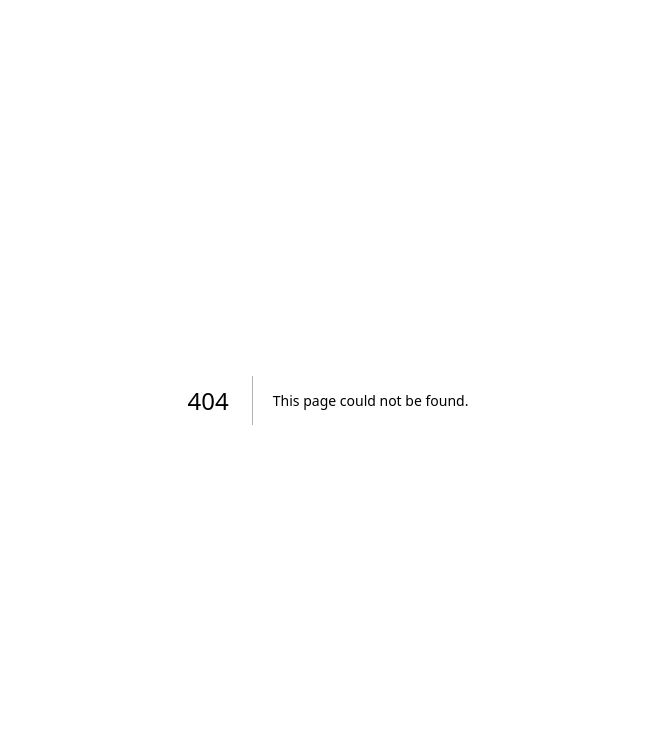
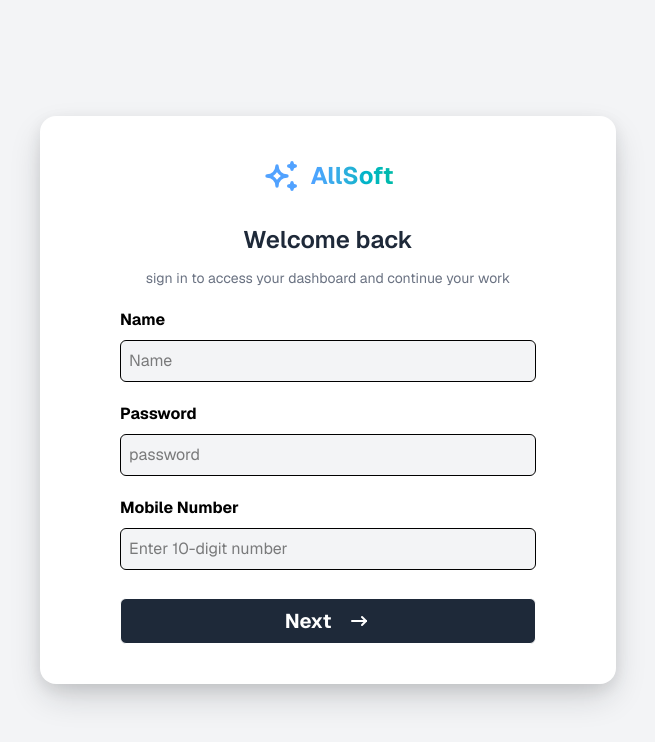
Before and after one commit to mozxmmil/assignment, a Next.js app: page /login in a window 1280 px wide. Before the commit this address had no page. Shown: the top 742 px of the page, without its empty margins (312-967 px from the left). Built offline with nearby package versions, Linux system fonts and the light colour scheme.

Commit message:
button component is built

```diff
--- a/src/app/layout.tsx
+++ b/src/app/layout.tsx
@@ -1,4 +1,6 @@
 import type { Metadata } from "next";
+import { GeistSans } from "geist/font/sans";
+
 
 import "./globals.css";
 
@@ -14,7 +16,9 @@ export default function RootLayout({
 }>) {
 	return (
 		<html lang="en">
-			<body className={`antialiased`}>{children}</body>
+			<body className={`antialiased ${GeistSans.className}`}>
+				{children}
+			</body>
 		</html>
 	);
 }
--- /dev/null
+++ b/src/app/login/page.tsx
@@ -0,0 +1,12 @@
+import Login from '@/components/ui/login'
+import React from 'react'
+
+const page = () => {
+  return (
+    <main className="w-full h-screen bg-gray-100 flex justify-center items-center ">
+			<Login />
+		</main>
+  )
+}
+
+export default page
--- a/src/app/page.tsx
+++ b/src/app/page.tsx
@@ -1,12 +1,6 @@
-import Login from "@/components/ui/login";
-import React from "react";
 
 const MainPage = () => {
-	return (
-		<main className="w-full h-screen bg-white flex justify-center items-center">
-			<Login />
-		</main>
-	);
+	return <div></div>;
 };
 
 export default MainPage;
--- a/src/components/reusable/button.tsx
+++ b/src/components/reusable/button.tsx
@@ -1,7 +1,24 @@
-import React from "react";
+import { cn } from "@/utils/cn";
+import React, { HTMLAttributes } from "react";
+import { motion } from "motion/react";
+type Props = HTMLAttributes<HTMLButtonElement>;
 
-const Button = () => {
-	return <div>Button</div>;
+const Button = ({ className, children }: Props) => {
+	return (
+		<motion.button
+			className={cn(
+				" rounded-md w-full border relative group overflow-hidden text-xl font-bold hover:cursor-pointer ",
+				className
+			)}
+		>
+			<div className=" h-full w-full group-hover:-translate-y-full duration-300 px-3 py-2 flex justify-center items-center  gap-4 ">
+				{children}
+			</div>
+			<div className=" flex justify-center items-center absolute group-hover:-translate-y-full left-0 w-full h-full duration-300 gap-4">
+				{children}
+			</div>
+		</motion.button>
+	);
 };
 
 export default Button;
--- a/src/components/ui/login.tsx
+++ b/src/components/ui/login.tsx
@@ -1,29 +1,36 @@
 "use client";
-import Image from "next/image";
+import { IconArrowNarrowRight, IconSparkles } from "@tabler/icons-react";
 import React from "react";
+import Button from "../reusable/button";
+import { useRouter } from "next/navigation";
 
 const Login = () => {
+	const router = useRouter();
 	const handlOnInput = (e: React.ChangeEvent<HTMLInputElement>) => {
 		e.stopPropagation();
 		e.target.value = e.target.value.replace(/\D/g, "");
 	};
+
+	const handleSubmit = (e: React.FormEvent) => {
+		e.preventDefault();
+		router.push("/");
+	};
 	return (
-		<div className="w-full sm:w-xl   rounded-md sm:px-20 py-10  text-black min-h-60  shadow-outerShadow ">
+		<div className="w-full sm:w-xl  bg-white rounded-2xl sm:px-20 py-10  text-black min-h-60  shadow-outerShadow ">
 			<div className=" p-4 sm:p-0">
-				<Image
-					src={
-						"https://allsoft.co/wp-content/uploads/2022/07/allsoft_vector_logo-1.svg"
-					}
-					height={100}
-					width={100}
-					alt="not found"
-					className=""
-				/>
-				<h1 className=" text-2xl font-semibold mt-10">Login</h1>
-				<h2 className="text-sm text-gray-500 mt-3 sm:w-[70%] w-full">
+				<div className="flex items-center gap-2 mx-auto justify-center">
+					<IconSparkles className="text-blue-400 size-10" />
+					<h1 className="bg-gradient-to-r from-blue-400 to to-teal-500 bg-clip-text font-bold text-transparent text-2xl ">
+						AllSoft
+					</h1>
+				</div>
+				<h1 className=" text-2xl font-semibold mt-7 text-center text-gray-800">
+					Welcome back
+				</h1>
+				<h2 className="text-sm text-gray-500 mt-3 text-center w-full">
 					sign in to access your dashboard and continue your work
 				</h2>
-				<form className="flex flex-col gap-5 mt-5">
+				<form onSubmit={handleSubmit} className="flex flex-col gap-5 mt-5">
 					<div className="flex flex-col gap-2">
 						<label htmlFor="name" className="font-bold">
 							Name
@@ -32,7 +39,7 @@ const Login = () => {
 							type="text"
 							placeholder="Name"
 							id="name"
-							className="p-2 border-1 rounded-md"
+							className="p-2 border-1 rounded-md bg-gray-100"
 						/>
 					</div>
 					<div className="flex flex-col gap-2">
@@ -43,7 +50,7 @@ const Login = () => {
 							type="password"
 							id="password"
 							placeholder="password"
-							className="p-2 border-1 rounded-md"
+							className="p-2 border-1 rounded-md bg-gray-100"
 						/>
 					</div>
 					<div className="flex flex-col gap-2">
@@ -54,13 +61,17 @@ const Login = () => {
 							type="tel"
 							placeholder="Enter 10-digit number"
 							id="mobileNumber"
-							pattern="^\+?[0-9 ] {10,15}$"
+							pattern="[0-9]{10}"
 							maxLength={10}
 							required
 							onInput={handlOnInput}
-							className="p-2 border-1 rounded-md"
+							className="p-2 border-1 rounded-md bg-gray-100"
 						/>
 					</div>
+					<Button className="mt-2 bg-gray-800 text-white">
+						Next
+						<IconArrowNarrowRight />{" "}
+					</Button>
 				</form>
 			</div>
 		</div>
--- /dev/null
+++ b/src/utils/cn.ts
@@ -0,0 +1,6 @@
+import clsx, { ClassValue } from "clsx";
+import { twMerge } from "tailwind-merge";
+
+export const cn = (...input: ClassValue[]) => {
+	return twMerge(clsx(input));
+};
```
Also changed, not shown: package.json (+11 -5 lines), src/zustand/userInfo.ts (added), 1 other file (tests, documents, lock files or other folders).
